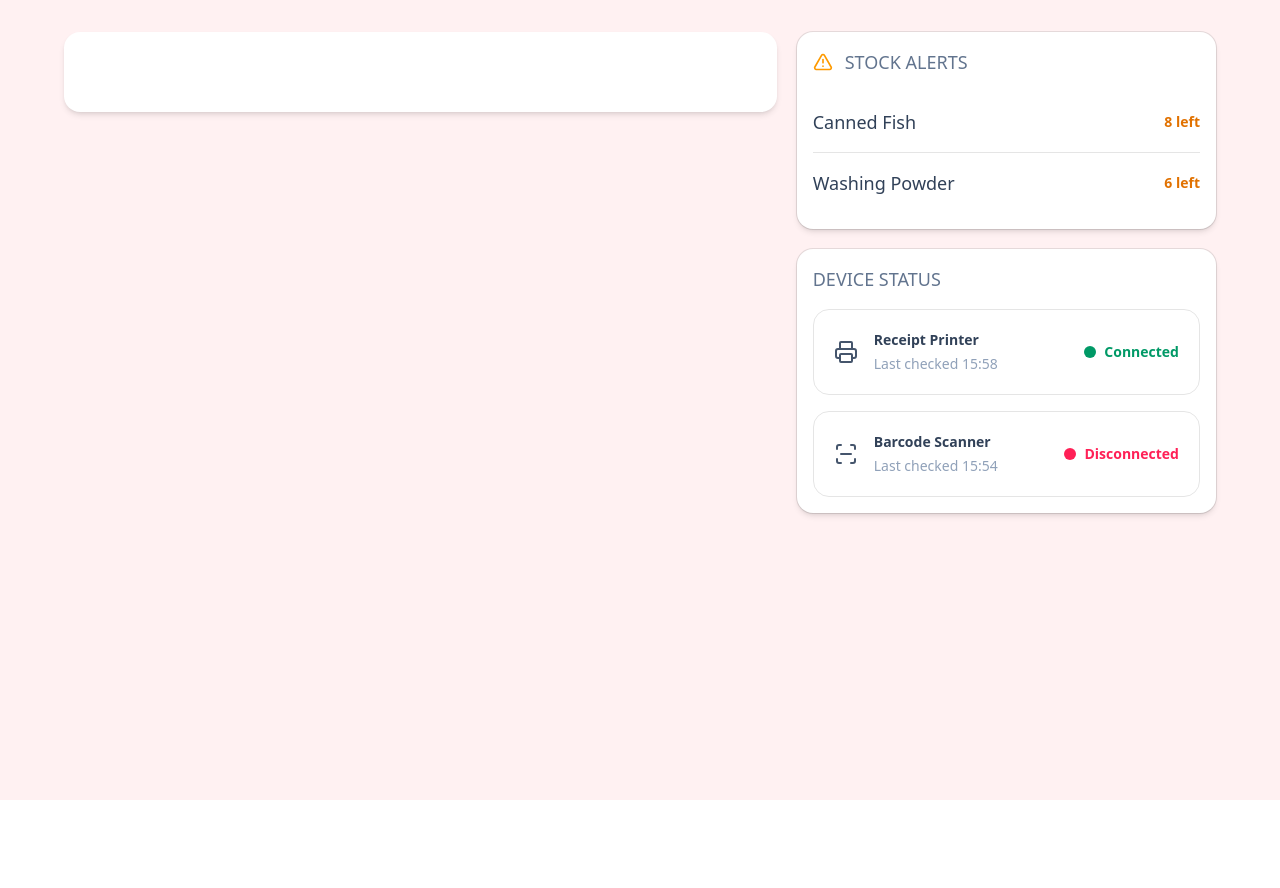
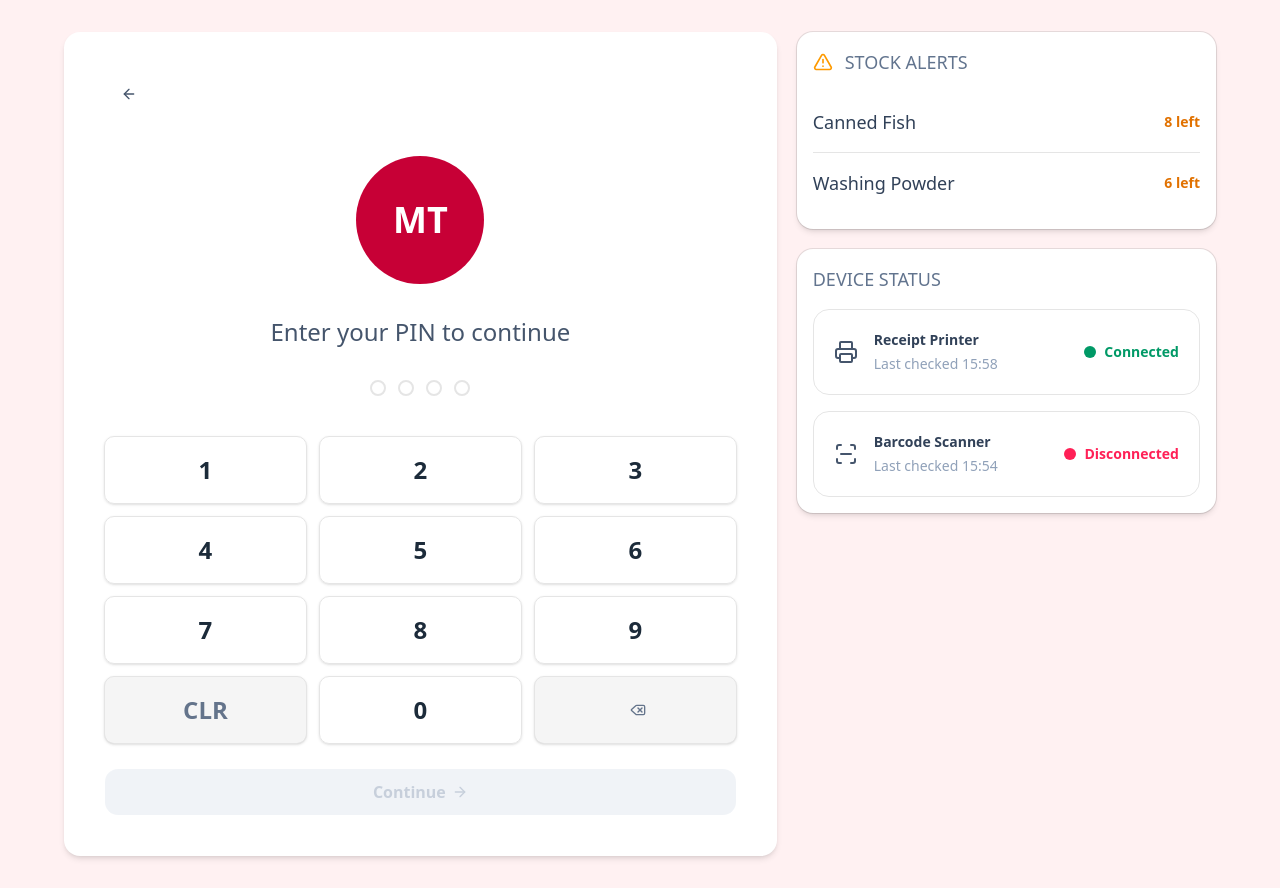
Before and after one commit to thiri-kyaw-khaing/shagan-retail, a Next.js app: page /pos/pin in a window 1280 px wide. Before the commit the page ends 800 px from the top, so only its background shows below. Built offline with nearby package versions, Linux system fonts and the light colour scheme.

Commit message:
feat: enhance StaffPin component with PIN input and navigation functionality

```diff
--- a/app/(protected)/pos/open-shift/page.tsx
+++ b/app/(protected)/pos/open-shift/page.tsx
@@ -33,7 +33,6 @@ function OpenShift() {
   return (
     <div className="min-h-screen flex items-center justify-center bg-page px-4 py-8">
       <div className="bg-background p-6 sm:p-8 rounded-lg shadow-md w-full max-w-sm">
-        {/* <PinDots total={4} current={pin.length} /> */}
         {/* Logo + Branch Info */}
         <div className="flex flex-col items-center gap-3 sm:gap-4 mb-2">
           <Logo icon={<Monitor />} className="h-10 w-10 sm:h-12 sm:w-12" />
--- a/app/(protected)/pos/pin/page.tsx
+++ b/app/(protected)/pos/pin/page.tsx
@@ -1,14 +1,79 @@
+"use client";
+
+import { useState } from "react";
+import { useRouter } from "next/navigation";
+import { ArrowLeft, ArrowRight } from "lucide-react";
+
+import NumPad, { PinDots } from "@/components/custom/common/numpad";
+
 import { DeviceStatusCard } from "@/components/custom/common/device-status-card";
 import { StockAlertsCard } from "@/components/custom/common/stock-alerts-card";
-import React from "react";
+import CustomButton from "@/components/custom/common/custom-button";
 
-function StaffPin() {
+export default function StaffPin() {
+  const router = useRouter();
+  const [pin, setPin] = useState("");
+
+  const handlePinChange = (nextPin: string) => {
+    const fourDigitPin = nextPin.slice(0, 4);
+    setPin(fourDigitPin);
+
+    if (fourDigitPin.length === 4) {
+      // Later, verify the PIN here.
+      console.log("Entered PIN:", fourDigitPin);
+    }
+  };
+  const handleContinue = () => {
+    if (pin.length !== 4) return;
+
+    // Verify the PIN here later.
+    router.push("/pos/open-shift");
+  };
+
   return (
-    <main className="min-h-screen bg-rose-50 px-4 py-8 md:px-8">
+    <main className="min-h-screen overflow-y-auto bg-rose-50 px-4 py-8 md:px-8">
       <div className="mx-auto grid w-full max-w-6xl items-start gap-5 lg:grid-cols-[minmax(0,1.7fr)_minmax(320px,1fr)]">
         {/* PIN section */}
-        <section className="rounded-2xl bg-white p-6 shadow-md md:p-10">
-          {/* Back button, staff avatar, PIN dots and keypad */}
+        <section className="relative rounded-2xl bg-white p-6 shadow-md sm:p-10 lg:min-h-[700px]">
+          {/* Back button */}
+          <CustomButton
+            icon={ArrowLeft}
+            onClick={() => router.back()}
+            className="size-11 rounded-xl bg-transparent p-0 text-slate-600 shadow-none hover:bg-rose-50 hover:text-rose-600 focus-visible:ring-2 focus-visible:ring-rose-500"
+          />
+
+          {/* PIN content */}
+          <div className="mx-auto flex max-w-2xl flex-col items-center pt-8 sm:pt-10">
+            {/* Staff avatar */}
+            <div className="flex size-28 items-center justify-center rounded-full bg-rose-700 text-4xl font-bold text-white sm:size-32">
+              MT
+            </div>
+
+            <h1 className="mt-8 text-center text-2xl font-medium text-slate-600">
+              Enter your PIN to continue
+            </h1>
+
+            <div className="mt-8">
+              <PinDots total={4} current={pin.length} />
+            </div>
+            <div className="mt-10 w-full">
+              <NumPad
+                value={pin}
+                onChange={handlePinChange}
+                mode="pin"
+                maxPin={4}
+                large
+              />
+            </div>
+          </div>
+          {/* Continue Button*/}
+          <CustomButton
+            label="Continue"
+            icon={ArrowRight}
+            onClick={handleContinue}
+            disabled={pin.length !== 4}
+            className="mt-6 min-h-12 w-full rounded-xl bg-rose-600 text-base font-semibold text-white hover:bg-rose-700 disabled:cursor-not-allowed disabled:bg-slate-200 disabled:text-slate-400"
+          />
         </section>
 
         {/* Right-side cards */}
@@ -20,5 +85,3 @@ function StaffPin() {
     </main>
   );
 }
-
-export default StaffPin;
--- a/components/custom/common/numpad.tsx
+++ b/components/custom/common/numpad.tsx
@@ -1,3 +1,4 @@
+/* eslint-disable react-hooks/static-components */
 // components/custom/pos/numpad.tsx
 "use client";
 
```
